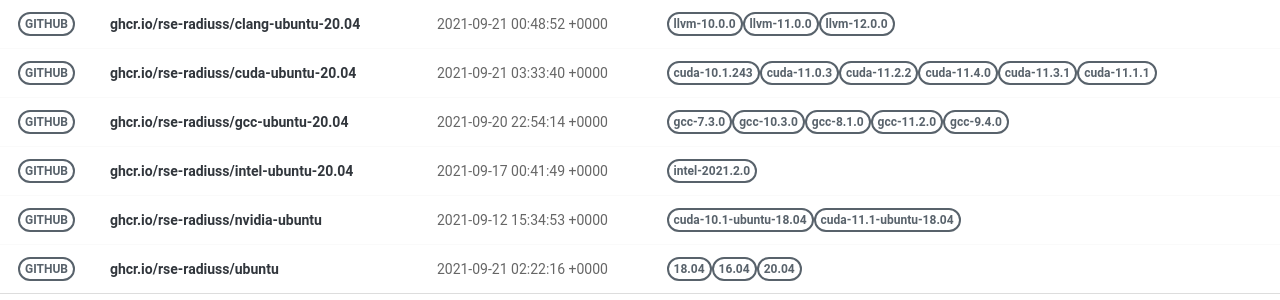
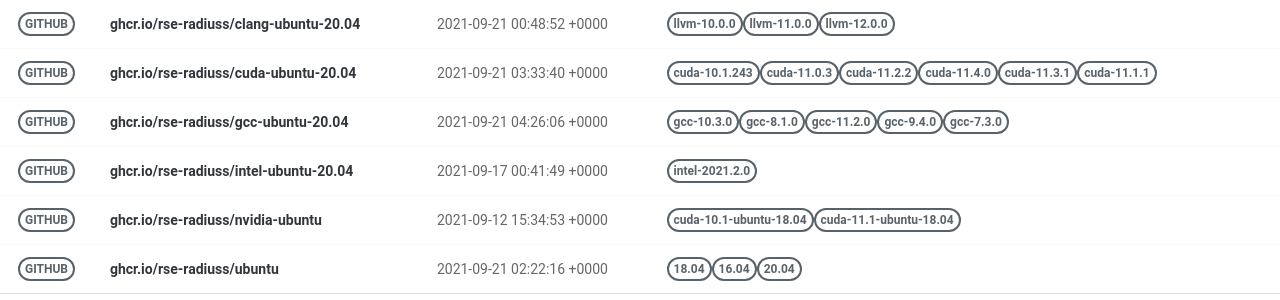
Before and after one commit to rse-ops/docker-images, a Jekyll site: the page built from pages/index.md, in a window 1280 px wide. Shown: the part 179-479 px from the top of the page. Built offline with Jekyll 4.4.1, drawn with Linux system fonts in a browser that asks for light colours; nearby versions of some CDN libraries.

Commit message:
Automated push to update library 2021-09-21

```diff
--- a/_library/ghcr.io-rse-radiuss-gcc-ubuntu-20.04.md
+++ b/_library/ghcr.io-rse-radiuss-gcc-ubuntu-20.04.md
@@ -1,14 +1,11 @@
 ---
 layout: container
 name: ghcr.io/rse-radiuss/gcc-ubuntu-20.04
-updated_at: 2021-09-20 22:54:14.908668
+updated_at: 2021-09-21 04:26:06.416267
 
 
 container_url: https://github.com/orgs/rse-radiuss/packages/container/package/gcc-ubuntu-20.04
 versions:
- - tag: gcc-7.3.0
-   dockerfile: https://github.com/rse-radiuss/docker-images/blob/main/ubuntu/gcc/Dockerfile
-   manifest: https://crane.ggcr.dev/manifest/ghcr.io/rse-radiuss/gcc-ubuntu-20.04:gcc-7.3.0
  - tag: gcc-10.3.0
    dockerfile: https://github.com/rse-radiuss/docker-images/blob/main/ubuntu/gcc/Dockerfile
    manifest: https://crane.ggcr.dev/manifest/ghcr.io/rse-radiuss/gcc-ubuntu-20.04:gcc-10.3.0
```
Also changed, not shown: other parts of _library/ghcr.io-rse-radiuss-gcc-ubuntu-20.04.md (+3 -0 lines).
